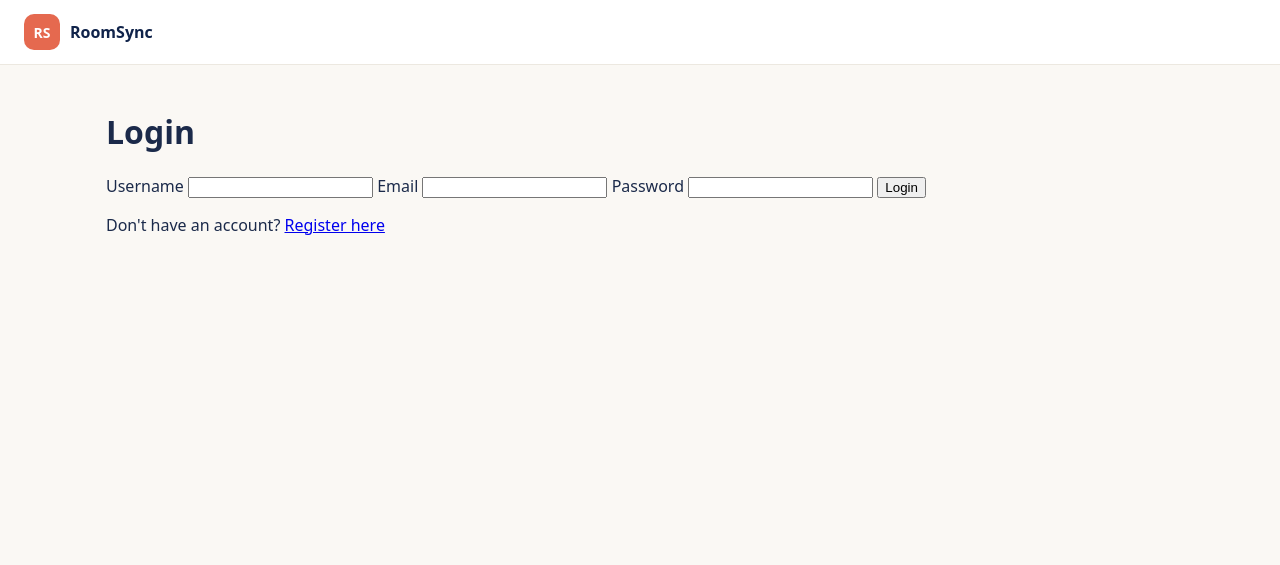
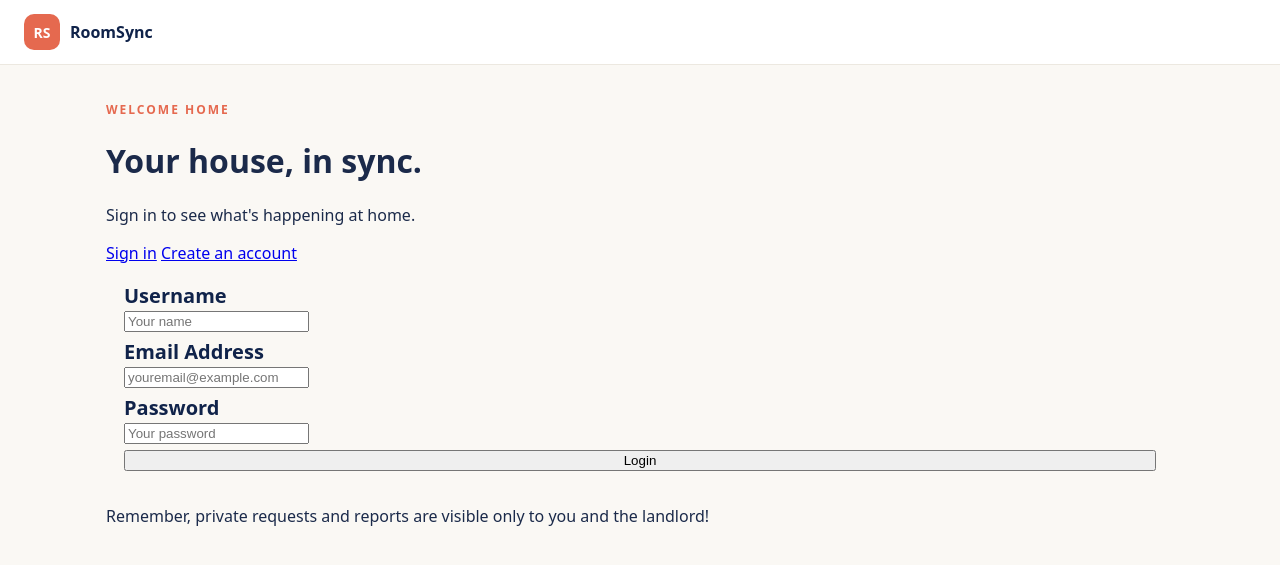
Before and after one commit to Andres-Fontys/Fontys-HousingAPP, a Flask app: page /login in a window 1280 px wide. Shown: the top 565 px of the page. Run offline with Flask 3, Linux system fonts and the light colour scheme.

Commit message:
Enhance login page with additional content and styling

```diff
--- a/app/templates/login.html
+++ b/app/templates/login.html
@@ -1,26 +1,36 @@
 {% extends 'base.html' %}
 {% block content%}
 
-<h1>Login</h1>
+
+<p class="eyebrow">WELCOME HOME</p>
+<h1>Your house, in sync.</h1>
+<p>Sign in to see what's happening at home.</p>
+<section class="tabholder-lightgray">
+    <a href="#" class="tab-active">Sign in</a>
+    <a href="dashboard.html" class="tab-inactive">Create an account</a>
+</section>
 
 <form method="POST">
 
+    <section class="space">
     {{ form.hidden_tag() }}
+    <div>
+        <h3>Username</h3>
+        {{ form.username(class="inputfield-light", placeholder="Your name")}}
+    </div>
 
-    {{ form.username.label }}
-    {{ form.username(class="form-control") }}
+    <div>
+        <h3>Email Address</h3>
+        {{ form.email(class="inputfield-light", placeholder="youremail@example.com") }}
+    </div>
 
-    {{ form.email.label }}
-    {{ form.email(class="form-control") }}
-
-    {{ form.password.label }}
-    {{ form.password(class="form-control") }}
-
-    {{ form.submit(class="btn btn-primary") }}
-
+    <div>
+        <h3>Password</h3>
+        {{ form.password(class="inputfield-light", placeholder="Your password") }}
+    </div>
+    {{ form.submit(class="bright-btn") }}
+    </section>
 </form>
 
-<p>Don't have an account?
-    <a href="{{ url_for('auth.register') }}">Register here</a>
-</p>
+    <p class="hint-centered">Remember, private requests and reports are visible only to you and the landlord!</p>
 {% endblock %}
```
